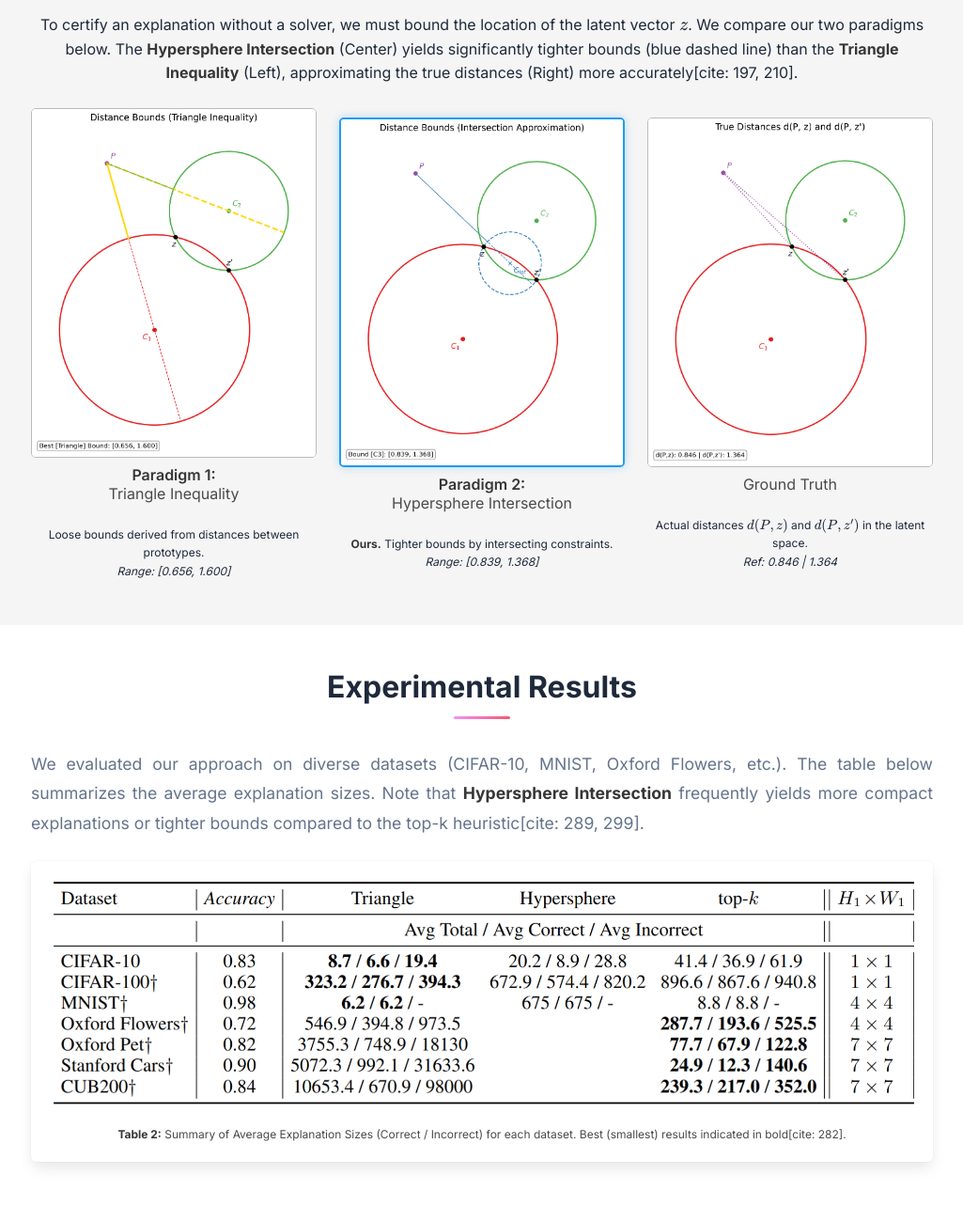
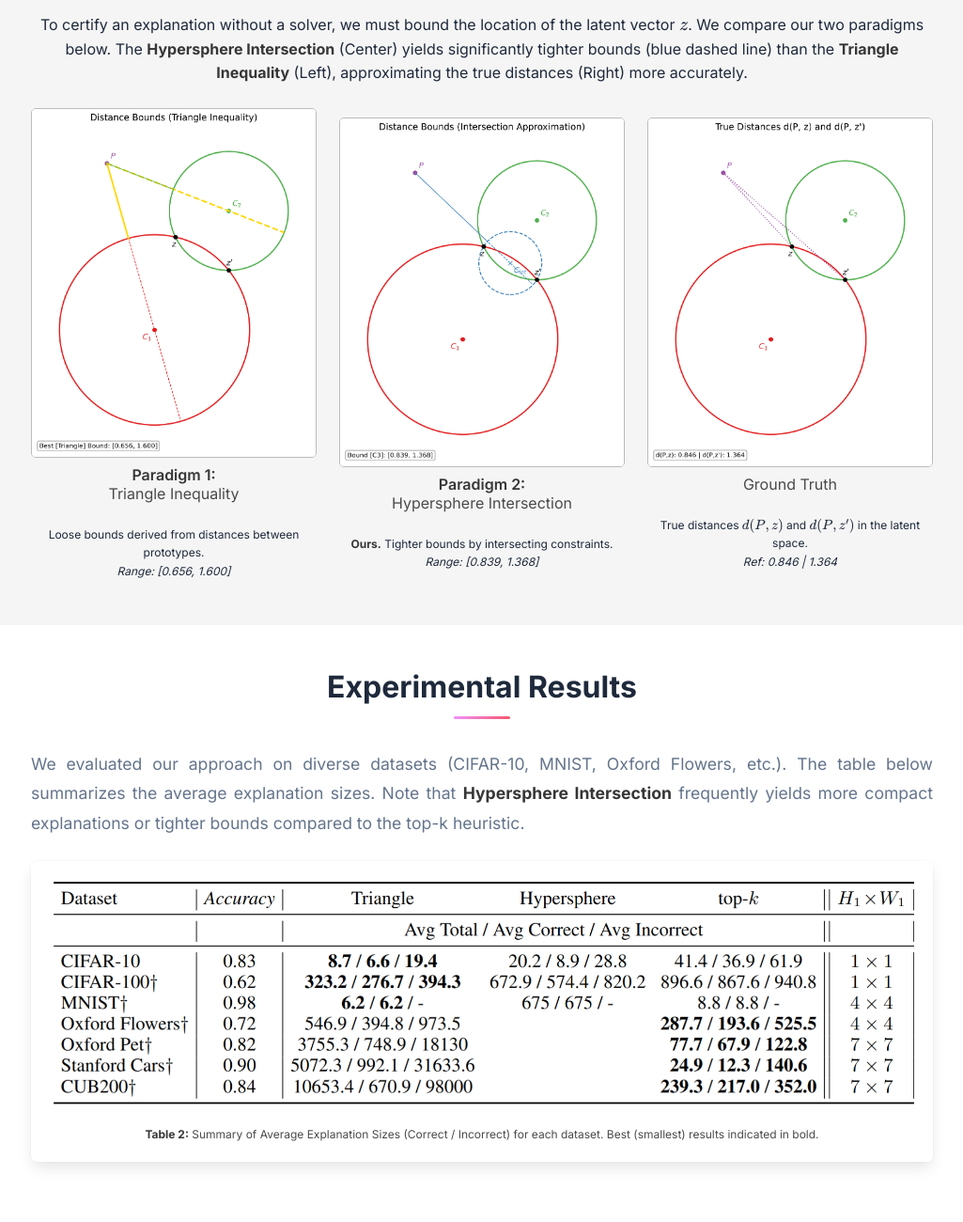
Before and after one commit to formal-ale/formal-ale.github.io, a plain HTML site: page index.html in a window 1280 px wide. Shown: the part 3020-4320 px from the top of the page at 94% size, without its empty margins (127-1152 px from the left). Drawn offline with nearby package versions, Linux system fonts and the light colour scheme; some icons are missing.

Commit message:
removed citations and cleaned up the overall visualization

```diff
--- a/index.html
+++ b/index.html
@@ -295,7 +295,7 @@
         To certify an explanation without a solver, we must bound the location of the latent vector $z$.
         We compare our two paradigms below. The <strong>Hypersphere Intersection</strong> (Center) yields significantly
         tighter bounds (blue dashed line) than the <strong>Triangle Inequality</strong> (Left), approximating the
-        true distances (Right) more accurately[cite: 197, 210].
+        true distances (Right) more accurately.
       </p>
     </div>
 
@@ -320,7 +320,8 @@
         <figure class="image">
           <img src="static/images/geometric_figure_intersection.png"
                alt="Hypersphere Intersection Bounds"
-               style="border: 2px solid #209cee; border-radius: 5px; background: white; box-shadow: 0 0 10px rgba(32, 156, 238, 0.3);">
+               style="border: 1px solid #bbb; border-radius: 5px; background: white;">
+               <!-- style="border: 2px solid #209cee; border-radius: 5px; background: white; box-shadow: 0 0 10px rgba(32, 156, 238, 0.3);"> -->
         </figure>
         <h4 class="subtitle is-6 mt-2">
           <strong>Paradigm 2:</strong><br>Hypersphere Intersection
@@ -341,7 +342,7 @@
           Ground Truth
         </h4>
         <p class="is-size-7">
-          Actual distances $d(P, z)$ and $d(P, z')$ in the latent space.<br>
+          True distances $d(P, z)$ and $d(P, z')$ in the latent space.<br>
           <em>Ref: 0.846 | 1.364</em>
         </p>
       </div>
@@ -357,7 +358,7 @@
       <p>
         We evaluated our approach on diverse datasets (CIFAR-10, MNIST, Oxford Flowers, etc.).
         The table below summarizes the average explanation sizes. Note that <strong>Hypersphere Intersection</strong>
-        frequently yields more compact explanations or tighter bounds compared to the top-k heuristic[cite: 289, 299].
+        frequently yields more compact explanations or tighter bounds compared to the top-k heuristic.
       </p>
     </div>
 
@@ -366,7 +367,7 @@
         <img src="static/images/results_table.png" alt="Table 2: Summary of Average Explanation Sizes">
         <figcaption class="has-text-centered is-size-7 mt-2">
           <strong>Table 2:</strong> Summary of Average Explanation Sizes (Correct / Incorrect) for each dataset.
-          Best (smallest) results indicated in bold[cite: 282].
+          Best (smallest) results indicated in bold.
         </figcaption>
       </figure>
     </div>
@@ -383,13 +384,14 @@
           <span class="copy-text">Copy</span>
         </button>
       </div>
-      <pre id="bibtex-code"><code>@inproceedings{soria2026formal,
+      <pre>Coming soon!</pre>
+      <!-- <pre id="bibtex-code"><code>@inproceedings{soria2026formal,
   title={Formal Abductive Latent Explanations for Prototype-Based Networks},
   author={Soria, Jules and Chihani, Zakaria and Girard-Satabin, Julien and Grastien, Alban and Xu-Darme, Romain and Cancila, Daniela},
   booktitle={Proceedings of the AAAI Conference on Artificial Intelligence},
   year={2026},
   url={https://github.com/julsoria/ale}
-}</code></pre>
+}</code></pre> -->
     </div>
   </section>
 
```
